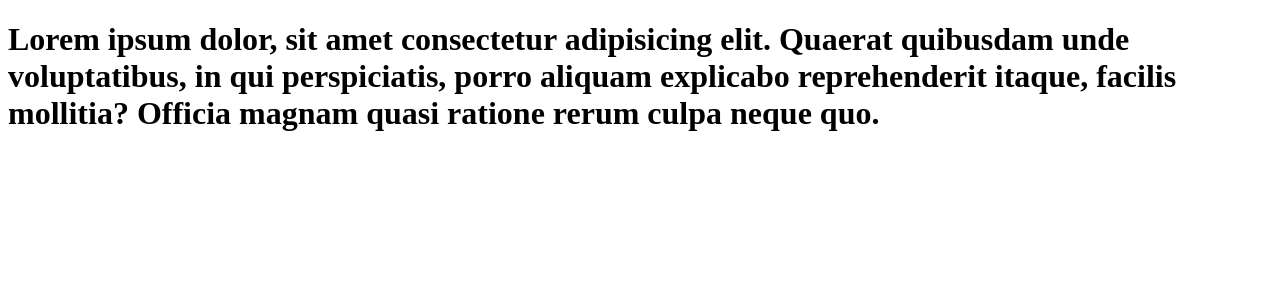
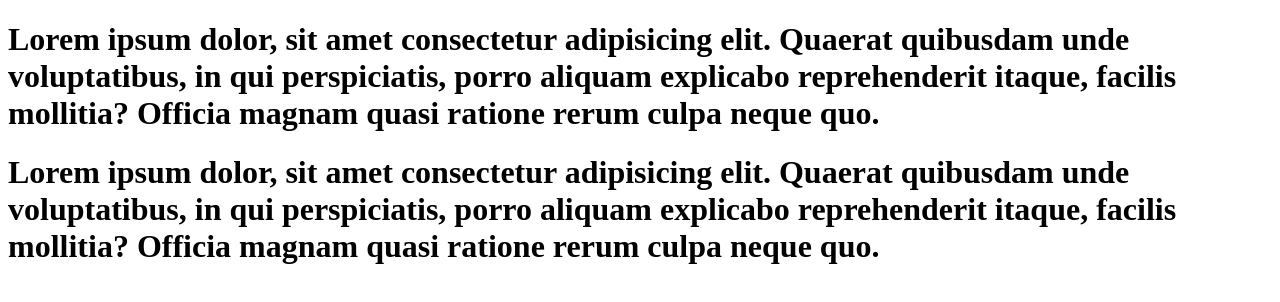
Before and after one commit to senatorash/intro-git, a plain HTML site: page index.html in a window 1280 px wide. Drawn offline with Linux system fonts and the light colour scheme.

Commit message:
first commit

```diff
--- a/index.html
+++ b/index.html
@@ -12,5 +12,11 @@
       reprehenderit itaque, facilis mollitia? Officia magnam quasi ratione rerum
       culpa neque quo.
     </h1>
+    <h1>
+      Lorem ipsum dolor, sit amet consectetur adipisicing elit. Quaerat
+      quibusdam unde voluptatibus, in qui perspiciatis, porro aliquam explicabo
+      reprehenderit itaque, facilis mollitia? Officia magnam quasi ratione rerum
+      culpa neque quo.
+    </h1>
   </body>
 </html>
```
